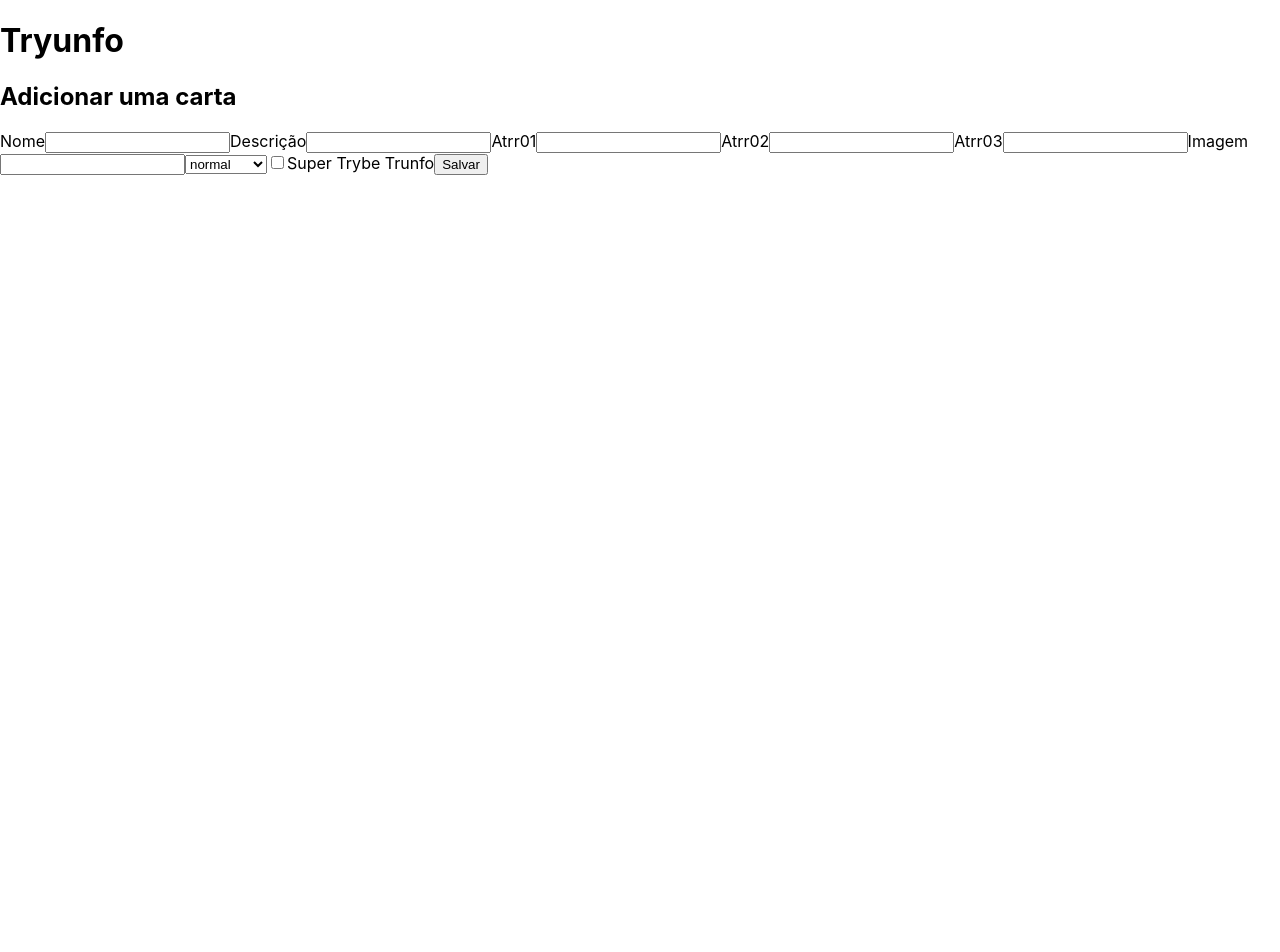
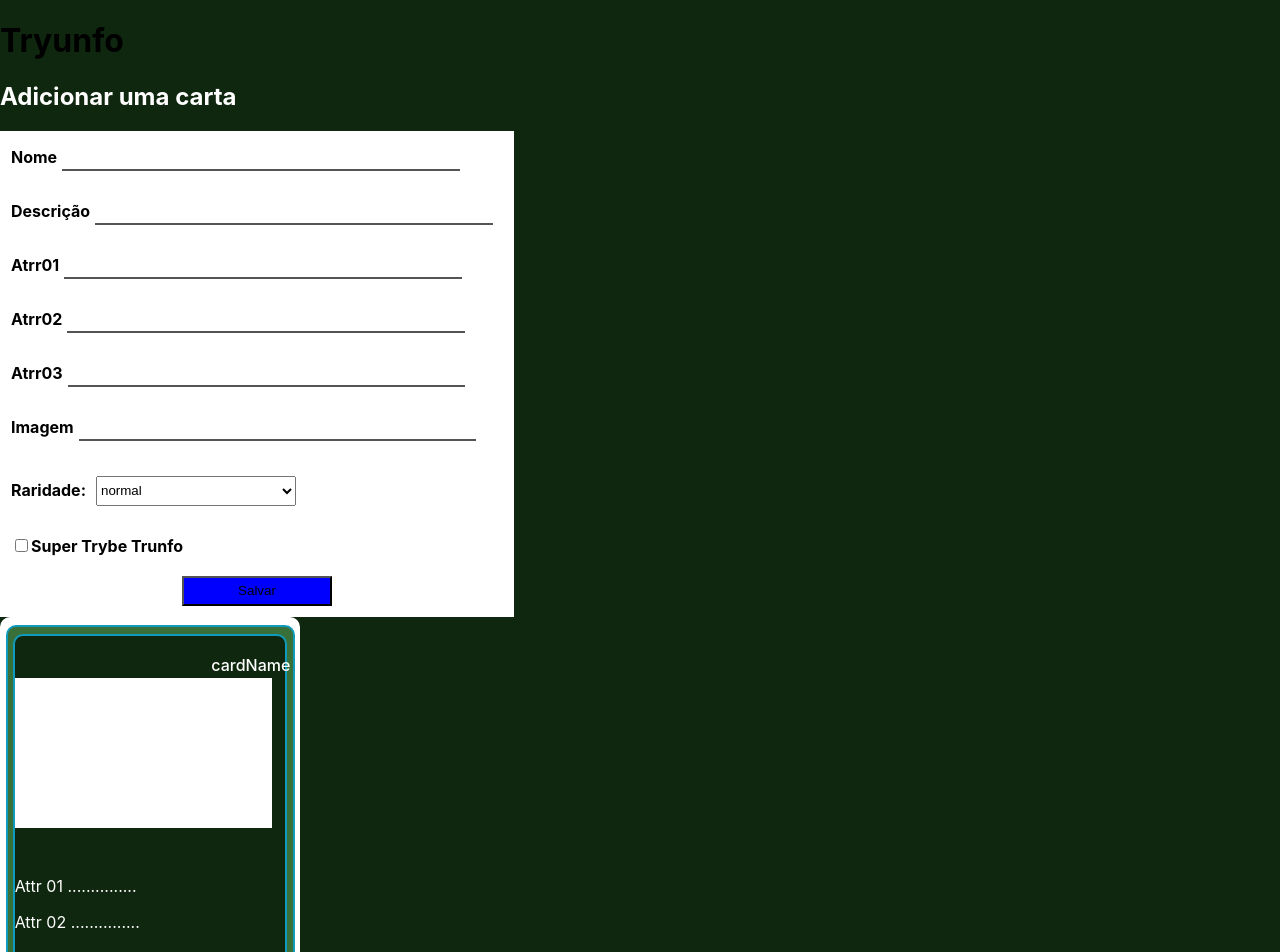
Before and after one commit to juniorhaussler/Project-Trunfo, a React (Create React App) app: page / in a window 1280 px wide. Shown: the top 952 px of the page. Before the commit the page ends 800 px from the top, so only its background shows below. Built offline with nearby package versions, Linux system fonts and the light colour scheme.

Commit message:
Requisito 2 Concluido.

```diff
--- a/src/App.js
+++ b/src/App.js
@@ -1,12 +1,15 @@
 import React from 'react';
 import Form from './components/Form';
+import Card from './components/Card';
+import './App.css';
 
 class App extends React.Component {
   render() {
     return (
-      <div>
+      <div className="app">
         <h1>Tryunfo</h1>
         <Form />
+        <Card />
       </div>
     );
   }
--- /dev/null
+++ b/src/components/Card.css
@@ -0,0 +1,48 @@
+.divCardContainer {
+  color: white;
+  display: flex;
+  justify-content: center;
+  width: 300px;
+  height: 400px;
+  background-color: white;
+  border-radius: 10px;
+}
+
+.divBackground {
+  display: flex;
+  justify-content: center;
+  align-self: center;
+  width: 95%;
+  height: 95%;
+background-color: hsl(120, 32%, 33%);
+border: 2px rgb(15, 155, 190) solid;
+border-radius: 10px;
+}
+
+.divContent {
+  display: flex;
+  flex-direction: column;
+  justify-content: center;
+  align-self: center;
+  width: 95%;
+  height: 95%;
+  background-color: rgb(15, 39, 15);
+border: 2px rgb(15, 155, 190) solid;
+border-radius: 10px;
+}
+
+.cardName {
+  margin: 5px 5px;
+  /* border: 1px white solid; */
+  width: 100%;
+  height: 5%;
+  font-weight: 500;
+  text-align: right;
+}
+
+.img {
+  display: block;
+  background-color: white;
+  width: 95%;
+  height: 150px;
+}
--- /dev/null
+++ b/src/components/Card.js
@@ -0,0 +1,69 @@
+import React, { Component } from 'react';
+import './Card.css';
+import PropTypes from 'prop-types';
+
+class Card extends Component {
+  render() {
+    const { cardName,
+      cardDescription,
+      cardAttr1,
+      cardAttr2,
+      cardAttr3,
+      cardImage,
+      cardRare,
+      cardTrunfo,
+    } = this.props;
+    return (
+      <div className="divCardContainer">
+        <div className="divBackground">
+          <div className="divContent">
+            <span className="cardName" data-testid="name-card">cardName</span>
+            <div className="img">
+              <img
+                src={ cardImage }
+                alt={ cardName }
+                data-testid="image-card"
+              />
+            </div>
+            <p data-testid="description-card">
+              { cardDescription }
+            </p>
+            <div>
+              <p data-testid="attr1-card">
+                Attr 01 ...............
+                { cardAttr1 }
+              </p>
+              <p data-testid="attr2-card">
+                Attr 02 ...............
+                { cardAttr2 }
+              </p>
+              <p data-testid="attr3-card">
+                Attr 03 ...............
+                { cardAttr3 }
+              </p>
+              <p data-testid="rare-card">
+                { cardRare }
+              </p>
+              <p>
+                { cardTrunfo ? 'Super Trunfo' : '' }
+              </p>
+            </div>
+          </div>
+        </div>
+      </div>
+    );
+  }
+}
+
+Card.propTypes = {
+  cardName: PropTypes.string.isRequired,
+  cardDescription: PropTypes.string.isRequired,
+  cardAttr1: PropTypes.string.isRequired,
+  cardAttr2: PropTypes.string.isRequired,
+  cardAttr3: PropTypes.string.isRequired,
+  cardImage: PropTypes.string.isRequired,
+  cardRare: PropTypes.string.isRequired,
+  cardTrunfo: PropTypes.bool.isRequired,
+};
+
+export default Card;
--- /dev/null
+++ b/src/components/Form.css
@@ -0,0 +1,46 @@
+h2 {
+  color: white;
+}
+
+form {
+  background-color: white;
+  border: 1px white solid;
+  display: flex;
+  flex-direction: column;
+  justify-content: center;
+  max-width: 40%;
+}
+
+label {
+  font-weight: 700;
+  margin: 10px;
+}
+
+button {
+  align-self: center;
+  background-color: blue;
+  margin: 10px;
+  width: 150px;
+  height: 30px;
+}
+
+.checkboxTrunfo {
+  align-self: center;
+}
+
+select {
+  margin: 10px;
+  width: 200px;
+  height: 30px;
+}
+
+.inputText {
+  margin: 5px;
+  width: 80%;
+  height: 20px;
+  border-top: none;
+  border-left: none;
+  border-right: none;
+
+  border-color: black;
+}
--- a/src/components/Form.js
+++ b/src/components/Form.js
@@ -1,4 +1,6 @@
 import React, { Component } from 'react';
+import './Form.css';
+import PropTypes from 'prop-types';
 
 class Form extends Component {
   constructor() {
@@ -8,21 +10,43 @@ class Form extends Component {
   }
 
   render() {
+    const { cardName,
+      cardDescription,
+      cardAttr1,
+      cardAttr2,
+      cardAttr3,
+      cardImage,
+      cardRare,
+      cardTrunfo,
+      // hasTrunfo,
+      isSaveButtonDisabled,
+      onInputChange,
+      onSaveButtonClick,
+    } = this.props;
     return (
       <div>
         <h2>Adicionar uma carta</h2>
         <form>
           <label htmlFor="cardName">
             Nome
-            <input type="text" name="cardName" data-testid="name-input" required />
+            <input
+              type="text"
+              name="cardName"
+              className="inputText"
+              value={ cardName }
+              onChange={ onInputChange }
+              data-testid="name-input"
+            />
           </label>
           <label htmlFor="cardDescription">
             Descrição
             <input
               type="text"
               name="cardDescription"
+              className="inputText"
+              value={ cardDescription }
               data-testid="description-input"
-              required
+              onChange={ onInputChange }
             />
           </label>
           <label htmlFor="cardAttr1">
@@ -30,8 +54,10 @@ class Form extends Component {
             <input
               type="number"
               name="cardAttr1"
+              className="inputText"
+              value={ cardAttr1 }
+              onChange={ onInputChange }
               data-testid="attr1-input"
-              required
             />
           </label>
           <label htmlFor="cardAttr2">
@@ -39,8 +65,10 @@ class Form extends Component {
             <input
               type="number"
               name="cardAttr2"
+              className="inputText"
+              value={ cardAttr2 }
+              onChange={ onInputChange }
               data-testid="attr2-input"
-              required
             />
           </label>
           <label htmlFor="cardAttr3">
@@ -48,28 +76,73 @@ class Form extends Component {
             <input
               type="number"
               name="cardAttr3"
+              className="inputText"
+              value={ cardAttr3 }
+              onChange={ onInputChange }
               data-testid="attr3-input"
-              required
             />
           </label>
           <label htmlFor="imageSource">
             Imagem
-            <input type="text" name="imageSource" data-testid="image-input" required />
+            <input
+              type="text"
+              name="imageSource"
+              className="inputText"
+              value={ cardImage }
+              onChange={ onInputChange }
+              data-testid="image-input"
+            />
           </label>
-          <select name="rarity" data-testid="rare-input">
-            <option value="normal">normal</option>
-            <option value="raro">raro</option>
-            <option value="muito raro">muito raro</option>
-          </select>
+          <label htmlFor="selectInput">
+            Raridade:
+            <select
+              name="rarity"
+              className="selectInput"
+              onChange={ onInputChange }
+              data-testid="rare-input"
+            >
+              <option value={ cardRare }>normal</option>
+              <option value={ cardRare }>raro</option>
+              <option value={ cardRare }>muito raro</option>
+            </select>
+          </label>
           <label htmlFor="trunfo">
-            <input type="checkbox" name="trunfo" data-testid="trunfo-input" />
+            <input
+              type="checkbox"
+              name="trunfo"
+              className="checkboxTrunfo"
+              checked={ cardTrunfo }
+              onChange={ onInputChange }
+              data-testid="trunfo-input"
+            />
             Super Trybe Trunfo
           </label>
-          <button type="submit" data-testid="save-button">Salvar</button>
+          <button
+            type="submit"
+            disabled={ isSaveButtonDisabled }
+            onClick={ onSaveButtonClick }
+            data-testid="save-button"
+          >
+            Salvar
+          </button>
         </form>
       </div>
     );
   }
 }
+Form.propTypes = {
+  cardName: PropTypes.string.isRequired,
+  cardDescription: PropTypes.string.isRequired,
+  cardAttr1: PropTypes.string.isRequired,
+  cardAttr2: PropTypes.string.isRequired,
+  cardAttr3: PropTypes.string.isRequired,
+  cardImage: PropTypes.string.isRequired,
+  cardRare: PropTypes.string.isRequired,
+  cardTrunfo: PropTypes.bool.isRequired,
+  // hasTrunfo: PropTypes.bool.isRequired,
+  isSaveButtonDisabled: PropTypes.bool.isRequired,
+  onInputChange: PropTypes.func.isRequired,
+  onSaveButtonClick: PropTypes.func.isRequired,
+};
 
 export default Form;
--- a/src/index.css
+++ b/src/index.css
@@ -5,6 +5,7 @@ body {
     sans-serif;
   -webkit-font-smoothing: antialiased;
   -moz-osx-font-smoothing: grayscale;
+  background-color: rgb(15, 39, 15);
 }
 
 code {
```
Also changed, not shown: src/App.css (added), 1 other file (tests, documents, lock files or other folders).
